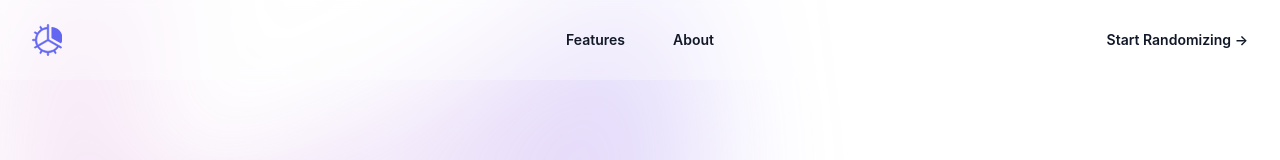
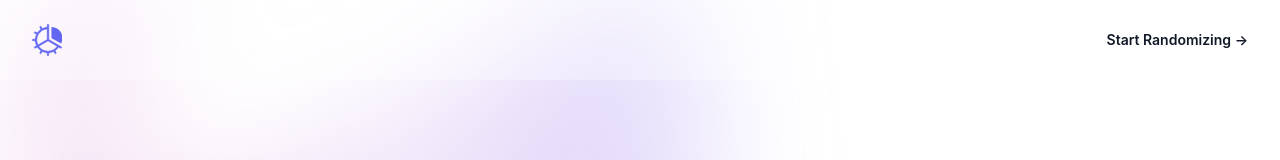
Before and after one commit to wanyi-ng/randomize-wheel, a React (Vite) app: page / in a window 1280 px wide. Shown: the top 160 px of the page. Built offline with nearby package versions, Linux system fonts and the light colour scheme; what tailwindcss-bg-patterns would draw is missing.

Commit message:
update nav links

```diff
--- a/src/components/Navbar.jsx
+++ b/src/components/Navbar.jsx
@@ -6,7 +6,6 @@
 
 const navigation = [
   { name: "Features", href: "/#features" },
-  { name: "About", href: "/about" },
 ];
 
 export default function Navbar() {
@@ -33,17 +32,6 @@
             <span className="sr-only">Open main menu</span>
             <Bars2Icon className="w-6 h-6" aria-hidden="true" />
           </button>
-        </div>
-        <div className="hidden lg:flex lg:gap-x-12">
-          {navigation.map((item) => (
-            <NavLink
-              key={item.name}
-              to={item.href}
-              className="text-sm font-semibold leading-6 text-gray-900"
-            >
-              {item.name}
-            </NavLink>
-          ))}
         </div>
         <div className="hidden lg:flex lg:flex-1 lg:justify-end">
           <NavLink
@@ -104,13 +92,5 @@
         </Dialog.Panel>
       </Dialog>
     </header>
-    // <nav className='flex justify-between'>
-    //   <div>
-    //     <h2>Wheel</h2>
-    //   </div>
-    //   <div className='w-4 h-6 cursor-pointer'>
-    //     <EllipsisHorizontalCircleIcon />
-    //   </div>
-    // </nav>
   );
 }
```
